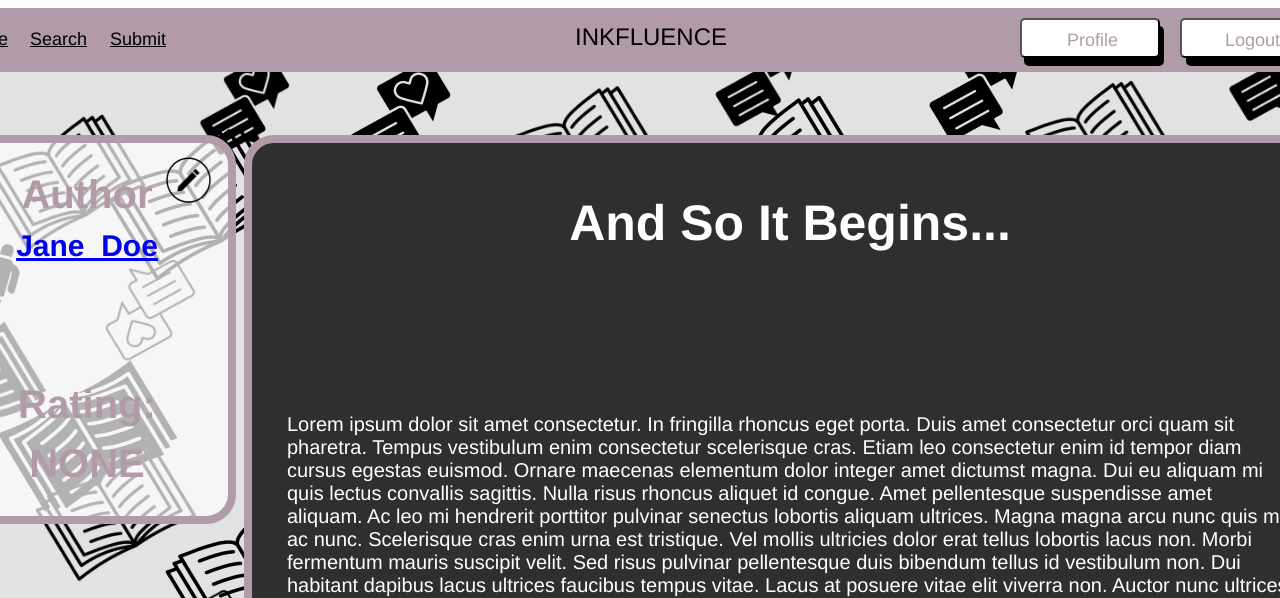
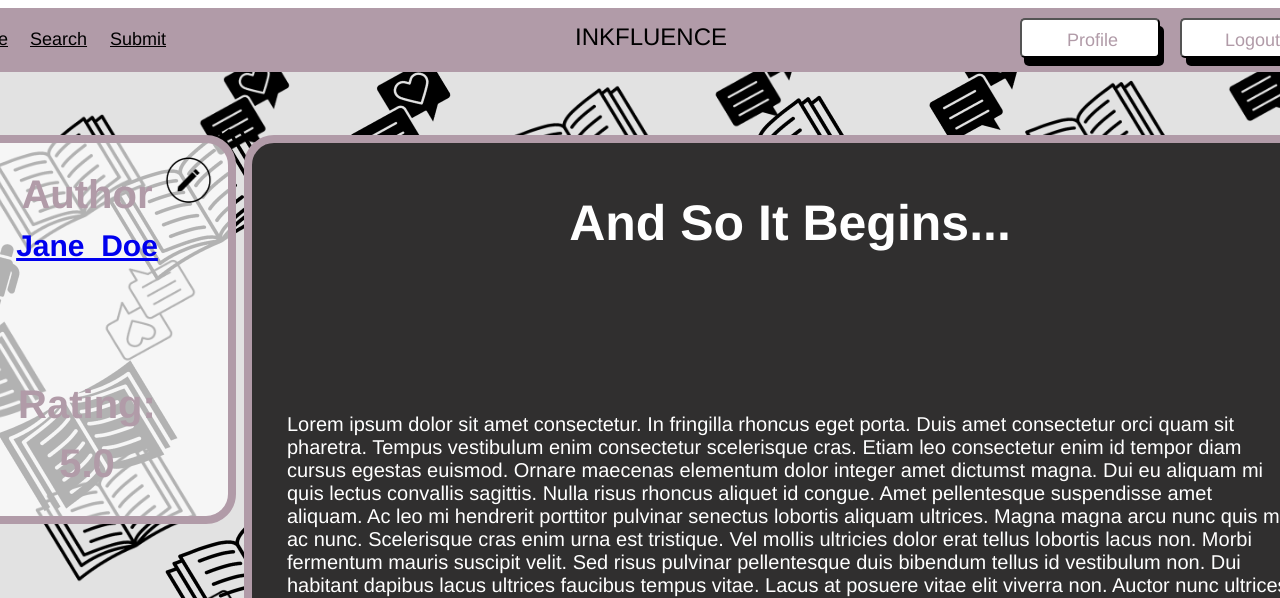
Before and after one commit to zkadry/Itech_group_7, a Django app: a page that uses group_django_project/inkfluence/templates/inkfluence/storyPage.html in a window 1280 px wide; the page is wider, and only the part inside the window is pictured. Shown: the top 598 px of that part. Run offline with Django 5.2, Linux system fonts and the light colour scheme; a user stored in the database is signed in; data comes from the database, SQL or seed files in the repository.

Commit message:
fix show rating

```diff
--- a/group_django_project/inkfluence/templates/inkfluence/storyPage.html
+++ b/group_django_project/inkfluence/templates/inkfluence/storyPage.html
@@ -71,7 +71,7 @@
             </div>
 
             <div class="story-info">
-                <div class="text-wrapper-7">Rating:<br>{{ story.rating|default:"NONE" }}</div>
+                <div class="text-wrapper-7">Rating:<br>{{ rating }}</div>
                 <div class="overlap-4">
                     <div class="text-wrapper-10">
                         <a href="{% url 'profile' %}">{{ author }}</a>
```
